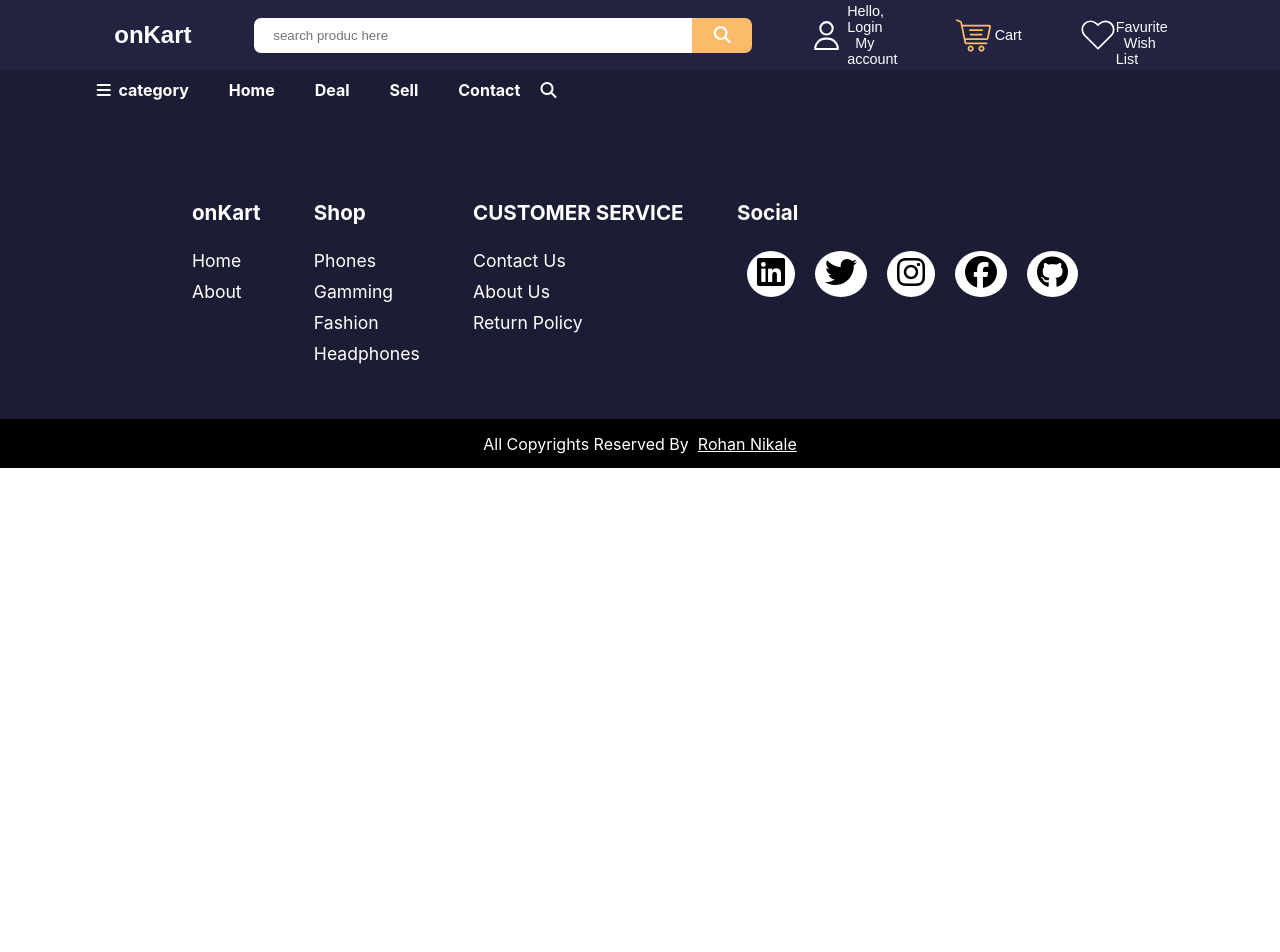
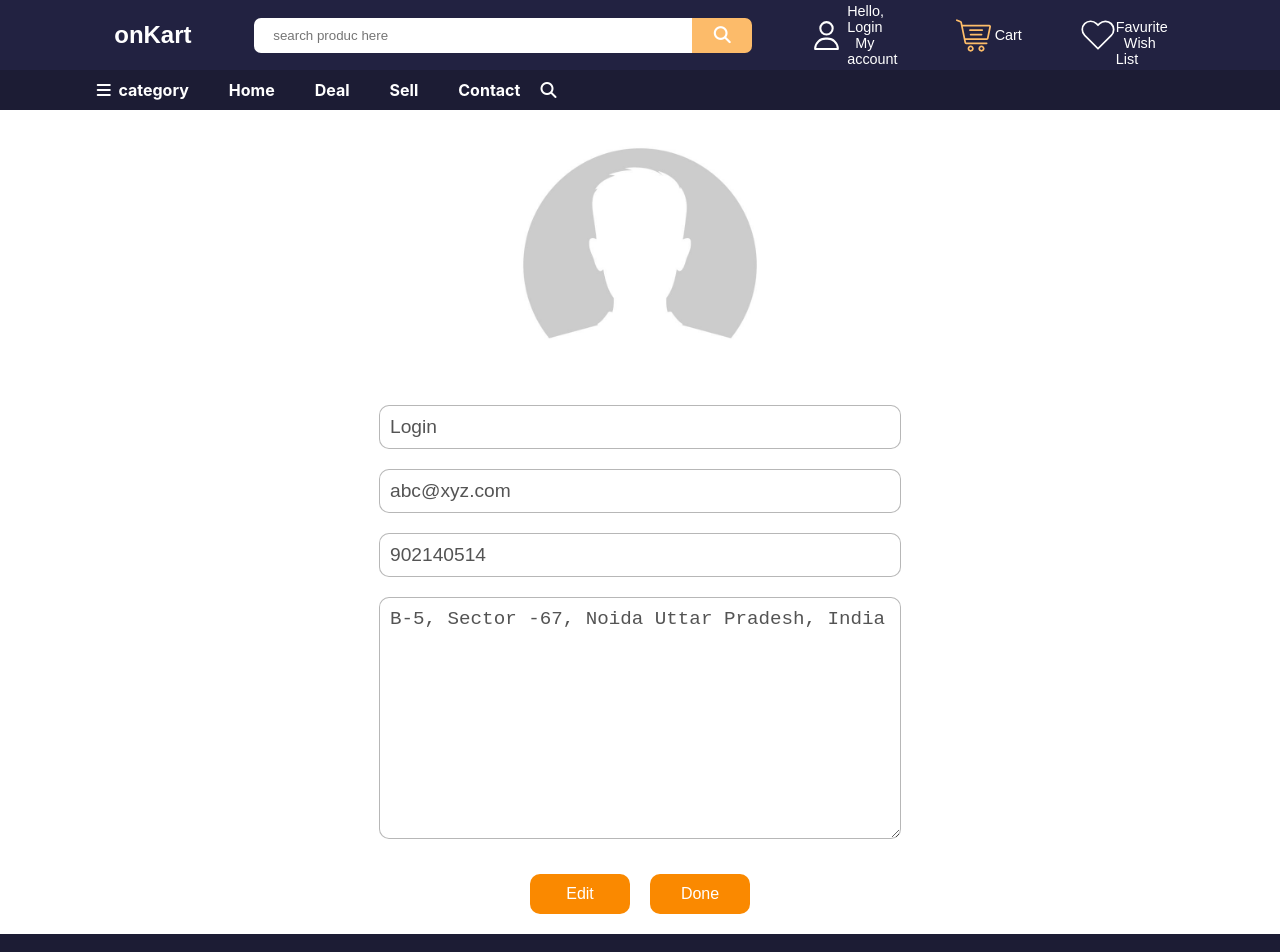
Before and after one commit to RohanNikale/E-commerce-website, a React (Create React App) app: page /profile in a window 1280 px wide. Shown: the top 952 px of the page. Before the commit the page ends 800 px from the top, so only its background shows below. Built offline with nearby package versions, Linux system fonts and the light colour scheme; no server answers; a web font is replaced by a local one.

Commit message:
added user profile page

```diff
--- a/src/App.js
+++ b/src/App.js
@@ -16,6 +16,7 @@ import wish from './icons/wishlist.svg'
 import Cookies from 'js-cookie'
 import { useNavigate } from "react-router-dom";
 import ProuducBuypage from "./pages/ProuducBuypage";
+import Profile from "./pages/Profile";
 
 
 function App() {
@@ -145,6 +146,7 @@ function App() {
     </div>
         <Routes>
           <Route path="/" element={<Home />} />
+          <Route path="profile" element={<Profile />} />
           <Route path="/product/:type" element={<Products />} />
           <Route path="/productbuy/:id" element={<ProuducBuypage />} />
           <Route path="/search" element={<Search />} />
--- a/src/components/Fashion.js
+++ b/src/components/Fashion.js
@@ -17,7 +17,7 @@ export default function Fashion() {
         "productImages": [
             {
                 "fieldname": "images",
-                "originalname": "81S8jikRzGL._SL1500_.jpg",
+                "originalname": "81S8jikbv0zGL._SL1500_.jpg",
                 "encoding": "7bit",
                 "mimetype": "image/jpeg",
                 "destination": "productimages/electrictronicsImages",
--- a/src/pages/Profile.js
+++ b/src/pages/Profile.js
@@ -1,34 +1,107 @@
-import React from 'react'
+import React, { useEffect, useState } from 'react';
+import img from '../images/profile.jpg';
+import Cookies from 'js-cookie';
+
+const API_URL = 'https://drab-gold-shark-boot.cyclic.app';
 
 function Profile() {
+  const [userData, setUserData] = useState({
+    name: 'Login',
+    email: 'abc@xyz.com',
+    phone: 902140514,
+    address: 'B-5, Sector -67, Noida Uttar Pradesh, India',
+  });
+
+  const [disable, setDisable] = useState(true);
+
+  useEffect(() => {
+    const token = Cookies.get('token');
+
+    const fetchUserData = async () => {
+      try {
+        const response = await fetch(`${API_URL}/getuserData`, {
+          method: 'POST',
+          headers: {
+            'token': token,
+            'Content-type': 'application/json; charset=UTF-8',
+          },
+        });
+
+        if (response.ok) {
+          const data = await response.json();
+          setUserData(data);
+        } else {
+          console.error('Failed to fetch user data.');
+        }
+      } catch (error) {
+        console.error('An error occurred while fetching user data.', error);
+      }
+    };
+
+    fetchUserData();
+  }, []);
+
+  const handleEdit = (e) => {
+    setUserData({ ...userData, [e.target.name]: e.target.value });
+  };
+
+  const toggleEdit = () => {
+    setDisable(!disable);
+  };
+
   return (
     <div>
+      <div className="profile-main">
         <div className="profile">
+          <div className="userData">
             <div className="img">
-<img src="" alt="" />
+              <img src={img} alt="Profile" />
             </div>
-        <div className="userData">
             <div className="name">
-            Rohan Nikale
+              <input
+                type="text"
+                onChange={handleEdit}
+                disabled={disable}
+                value={userData.name}
+                name="name"
+              />
             </div>
             <div className="email">
-            rohannikale@gmail.com
+              <input
+                type="text"
+                onChange={handleEdit}
+                disabled={disable}
+                value={userData.email}
+                name="email"
+              />
             </div>
             <div className="mobile">
-            +91 9023434344
+              <input
+                type="text"
+                onChange={handleEdit}
+                disabled={disable}
+                value={userData.phone}
+                name="phone"
+              />
             </div>
             <div className="address">
-            B-5, Sector -67, Noida Uttar Pradesh
-            , India
+              <textarea
+                rows={10}
+                onChange={handleEdit}
+                disabled={disable}
+                value={userData.address}
+                name="address"
+              />
             </div>
           </div>
-
-      </div>
           <div className="buttons">
-
+            <button onClick={toggleEdit}>Edit</button>
+            <button>Done</button>
           </div>
         </div>
-  )
+      </div>
+    </div>
+  );
 }
 
-export default Profile
+export default Profile;
--- a/src/style/style.css
+++ b/src/style/style.css
@@ -717,6 +717,55 @@ input:focus{
 
 
 
+
+
+
+
+.profile-main{
+    margin-top: 30px;
+}
+.profile img{
+    width: 250px;
+}
+.profile .userData{
+    font-size: 1.2rem;
+    display: flex;
+    flex-direction: column;
+    align-items: center;
+    width: 100%;
+}
+.profile input, textarea{
+    border: 1px solid rgba(0, 0, 0, 0.284);
+    border-radius: 10px;
+    font-size: 1.2rem;
+    width: 500px;
+    padding: 10px;
+    background-color: white;
+    margin: 10px 0px;
+}
+
+.profile .buttons{
+    display: flex;
+    justify-content: center;
+}
+
+.profile button{
+    background-color: #FA8900;
+    width: 100px;
+    height: 40px;
+    border-radius: 10px;
+    border: none;
+    margin: 20px 10px;
+    color: white;
+    font-size: 1rem;
+}
+
+
+
+
+
+
+
 @media (max-width:1600px) {
     .navbar {
         margin: 0 5%;
@@ -1001,6 +1050,12 @@ input:focus{
 
     }
 
+
+
+    .profile input, textarea{
+        width: 350px;
+    }
+
 }
 
 @media (max-width:519px) {
@@ -1096,6 +1151,9 @@ input:focus{
 
 
     }
+    .profile input, textarea{
+        width: 300px;
+    }
 
 }
 
@@ -1109,6 +1167,9 @@ input:focus{
 
     .login .inputs{
         width: 80%;
+    }
+    .profile input, textarea{
+        width: 200px;
     }
 
 }
@@ -1147,6 +1208,12 @@ input:focus{
         width: 100%;
 
     }
+    .profile input, textarea{
+        width: 150px;
+    }
 
+    .profile img{
+        width: 200px;
+    }
 
 }
```
Also changed, not shown: src/store/action/index.js (deleted, +0 -15 lines), src/store/reducer/index.js (deleted, +0 -8 lines), src/store/reducer/reducer.js (deleted, +0 -13 lines), src/images/profile.jpg (added). Lines whose indentation alone changed are shown as unchanged.
